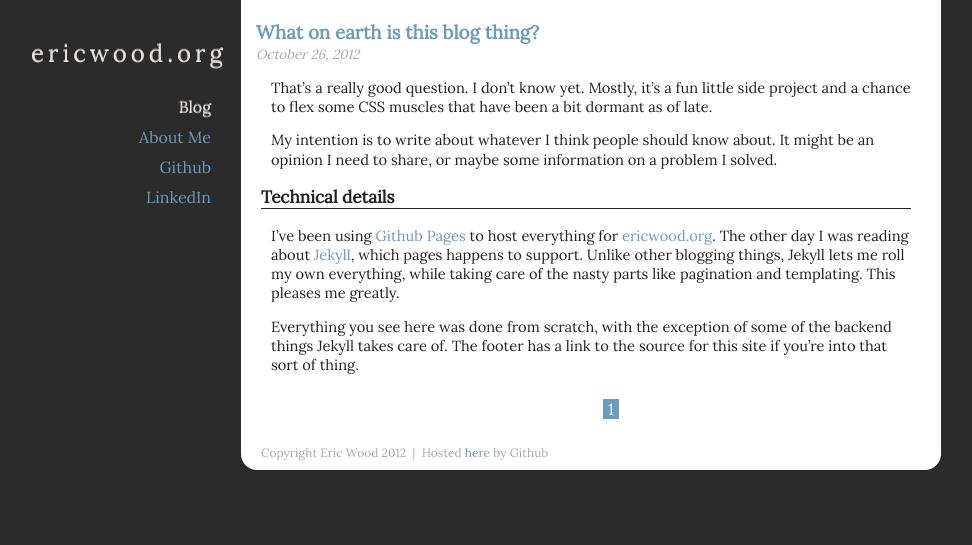
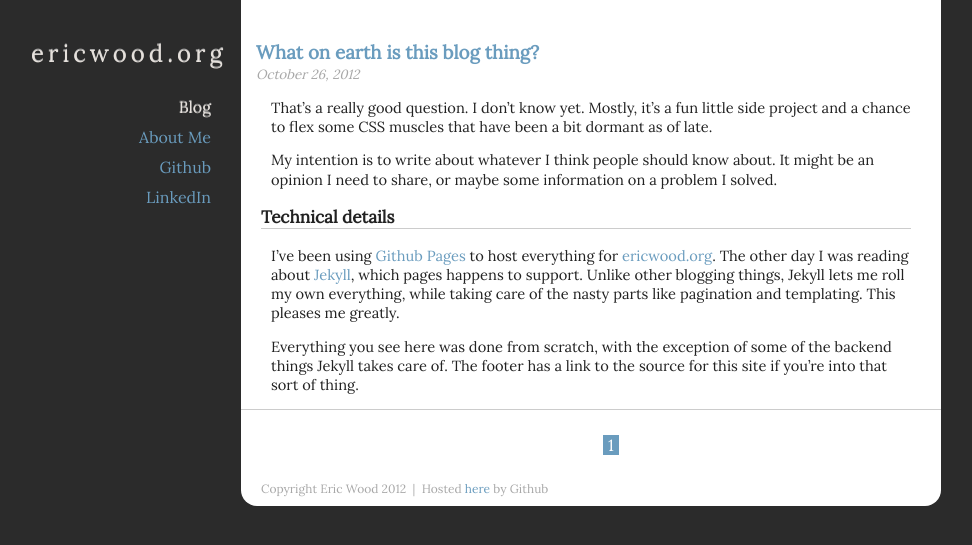
Before and after one commit to eric-wood/eric-wood.github.com, a Jekyll site: the page built from index.html, in a window 1280 px wide. Shown: the top 545 px of the page, without its empty margins (159-1131 px from the left). Built offline with Jekyll 4.4.1, drawn with Linux system fonts in a browser that asks for light colours; the list of posts is cut into pages by our own code.

Commit message:
Stylesheet changes, starting new post

```diff
--- a/static/css/default.css
+++ b/static/css/default.css
@@ -87,6 +87,11 @@ body {
   text-decoration: underline;
 }
 
+.post {
+  margin-top: 30px;
+  border-bottom: solid #CCC 1px;
+}
+
 .post-title {
   margin: 10px 0;
   padding: 5px 15px;
@@ -110,12 +115,14 @@ body {
 
 .post-content h3 {
   margin-left: -10px;
-  border-bottom: solid rgb(34,34,34) 1px;
+  /*border-bottom: solid rgb(34,34,34) 1px;*/
+  border-bottom: solid #CCC 1px;
   font-weight: bold;
 }
 
 .post-content img {
   display: block;
+  max-width: 620px;
   margin: 0 auto;
   padding: 5px;
   border: solid #CCC 1px;
```
Also changed, not shown: 2 other files.
